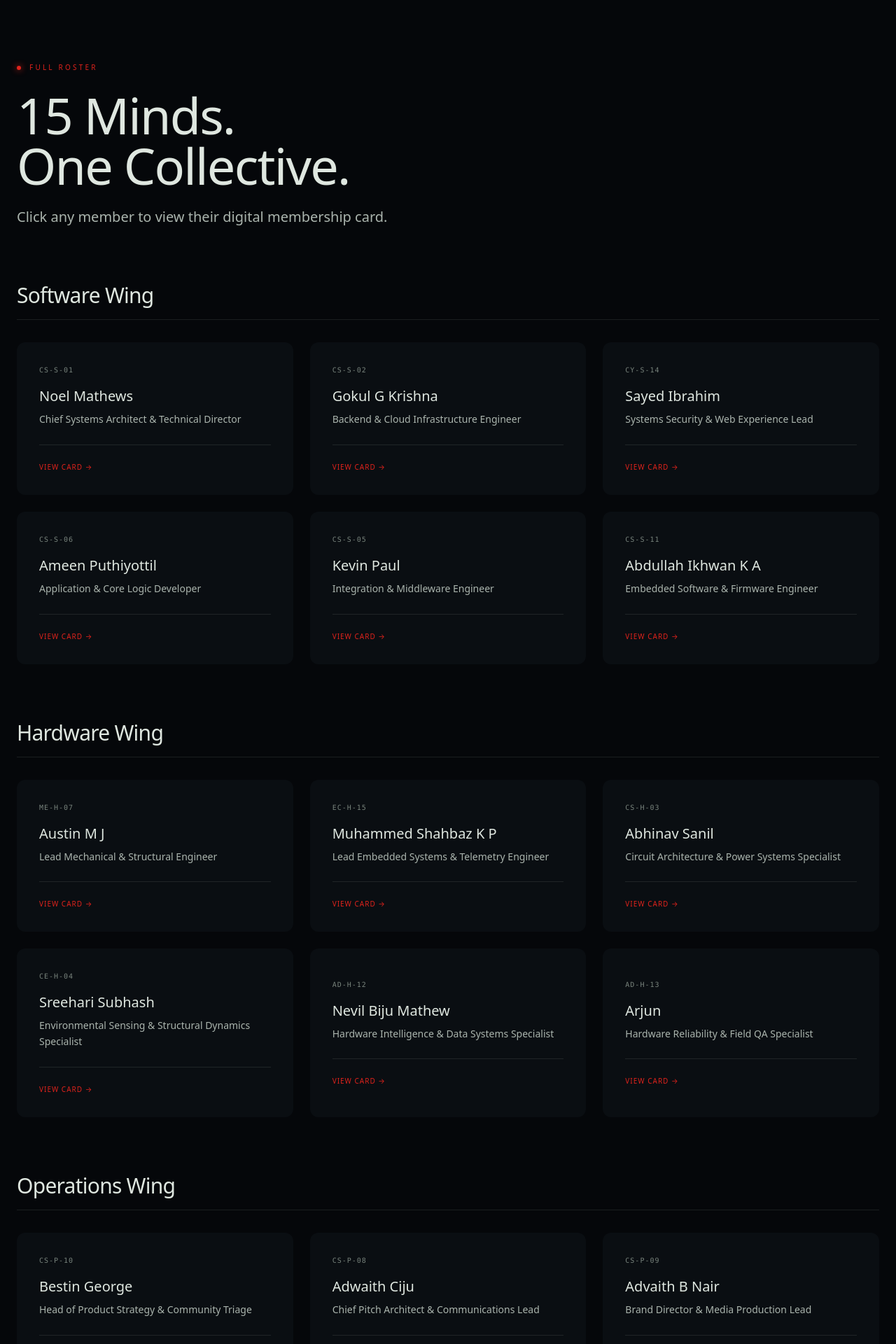
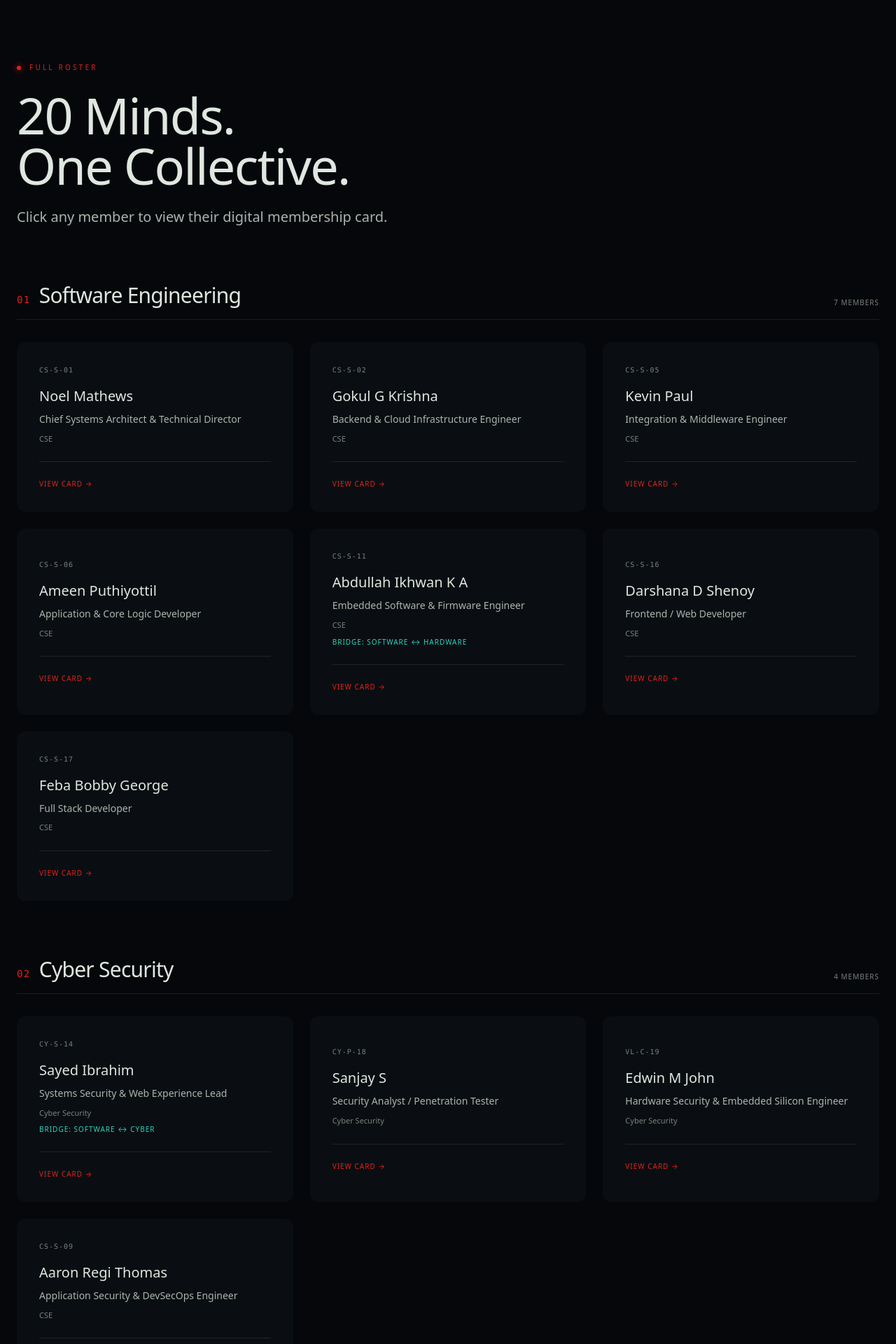
Before and after one commit to codekootu/codekootu, a Next.js app: page /members in a window 1280 px wide. Shown: the part 120-2040 px from the top of the page at 70% size. Built offline with nearby package versions, Linux system fonts and the light colour scheme.

Commit message:
Update page.tsx

```diff
--- a/src/app/members/page.tsx
+++ b/src/app/members/page.tsx
@@ -4,26 +4,47 @@ import { useState } from 'react';
 import Link from 'next/link';
 import { ArrowLeft, X } from 'lucide-react';
 
-const MEMBERS = [
-  // Software Wing
-  { id: 'CS-S-01', name: 'Noel Mathews', title: 'Chief Systems Architect & Technical Director', wing: 'Software' },
-  { id: 'CS-S-02', name: 'Gokul G Krishna', title: 'Backend & Cloud Infrastructure Engineer', wing: 'Software' },
-  { id: 'CY-S-14', name: 'Sayed Ibrahim', title: 'Systems Security & Web Experience Lead', wing: 'Software' },
-  { id: 'CS-S-06', name: 'Ameen Puthiyottil', title: 'Application & Core Logic Developer', wing: 'Software' },
-  { id: 'CS-S-05', name: 'Kevin Paul', title: 'Integration & Middleware Engineer', wing: 'Software' },
-  { id: 'CS-S-11', name: 'Abdullah Ikhwan K A', title: 'Embedded Software & Firmware Engineer', wing: 'Software' },
-  // Hardware Wing
-  { id: 'ME-H-07', name: 'Austin M J', title: 'Lead Mechanical & Structural Engineer', wing: 'Hardware' },
-  { id: 'EC-H-15', name: 'Muhammed Shahbaz K P', title: 'Lead Embedded Systems & Telemetry Engineer', wing: 'Hardware' },
-  { id: 'CS-H-03', name: 'Abhinav Sanil', title: 'Circuit Architecture & Power Systems Specialist', wing: 'Hardware' },
-  { id: 'CE-H-04', name: 'Sreehari Subhash', title: 'Environmental Sensing & Structural Dynamics Specialist', wing: 'Hardware' },
-  { id: 'AD-H-12', name: 'Nevil Biju Mathew', title: 'Hardware Intelligence & Data Systems Specialist', wing: 'Hardware' },
-  { id: 'AD-H-13', name: 'Arjun', title: 'Hardware Reliability & Field QA Specialist', wing: 'Hardware' },
-  // Operations Wing
-  { id: 'CS-P-10', name: 'Bestin George', title: 'Head of Product Strategy & Community Triage', wing: 'Operations' },
-  { id: 'CS-P-08', name: 'Adwaith Ciju', title: 'Chief Pitch Architect & Communications Lead', wing: 'Operations' },
-  { id: 'CS-P-09', name: 'Advaith B Nair', title: 'Brand Director & Media Production Lead', wing: 'Operations' },
+type Member = { id: string | null; name: string; title: string; dept: string; wing: string; bridge?: string };
+
+// id = membership/credential ID (used to load /cards/<id>-front.png). Use null if a member has no card yet.
+const MEMBERS: Member[] = [
+  // Software Engineering
+  { id: 'CS-S-01', name: 'Noel Mathews', title: 'Chief Systems Architect & Technical Director', dept: 'CSE', wing: 'Software' },
+  { id: 'CS-S-02', name: 'Gokul G Krishna', title: 'Backend & Cloud Infrastructure Engineer', dept: 'CSE', wing: 'Software' },
+  { id: 'CS-S-05', name: 'Kevin Paul', title: 'Integration & Middleware Engineer', dept: 'CSE', wing: 'Software' },
+  { id: 'CS-S-06', name: 'Ameen Puthiyottil', title: 'Application & Core Logic Developer', dept: 'CSE', wing: 'Software' },
+  { id: 'CS-S-11', name: 'Abdullah Ikhwan K A', title: 'Embedded Software & Firmware Engineer', dept: 'CSE', wing: 'Software', bridge: 'Bridge: Software ↔ Hardware' },
+  { id: 'CS-S-16', name: 'Darshana D Shenoy', title: 'Frontend / Web Developer', dept: 'CSE', wing: 'Software' },
+  { id: 'CS-S-17', name: 'Feba Bobby George', title: 'Full Stack Developer', dept: 'CSE', wing: 'Software' },
+  // Cyber Security
+  { id: 'CY-S-14', name: 'Sayed Ibrahim', title: 'Systems Security & Web Experience Lead', dept: 'Cyber Security', wing: 'Cyber', bridge: 'Bridge: Software ↔ Cyber' },
+  { id: 'CY-P-18', name: 'Sanjay S', title: 'Security Analyst / Penetration Tester', dept: 'Cyber Security', wing: 'Cyber' },
+  { id: 'VL-C-19', name: 'Edwin M John', title: 'Hardware Security & Embedded Silicon Engineer', dept: 'Cyber Security', wing: 'Cyber' },
+  { id: 'CS-S-09', name: 'Aaron Regi Thomas', title: 'Application Security & DevSecOps Engineer', dept: 'CSE', wing: 'Cyber' },
+  // Hardware Engineering
+  { id: 'EC-H-15', name: 'Muhammed Shahbaz K P', title: 'Lead Embedded Systems & Telemetry Engineer', dept: 'EC', wing: 'Hardware' },
+  { id: 'CS-H-03', name: 'Abhinav Sanil', title: 'Circuit Architecture & Power Systems Specialist', dept: 'CSE', wing: 'Hardware' },
+  { id: 'AD-H-12', name: 'Nevil Biju Mathew', title: 'Hardware Intelligence & Data Systems Specialist', dept: 'AI / DS', wing: 'Hardware' },
+  { id: 'EC-H-20', name: 'Christy Kuruvilla', title: 'VLSI Design / PCB Layout Engineer', dept: 'VLSI', wing: 'Hardware' },
+  { id: 'ME-H-07', name: 'Austin M J', title: 'Lead Mechanical & Structural Engineer', dept: 'Mechanical / Civil', wing: 'Hardware' },
+  { id: 'CE-H-04', name: 'Sreehari Subhash', title: 'Environmental Sensing & Structural Dynamics Specialist', dept: 'Civil / Mech', wing: 'Hardware' },
+  { id: 'AD-H-13', name: 'Arjun', title: 'Hardware Reliability & Field QA Specialist', dept: 'Mechanical', wing: 'Hardware' },
+  // Media & Outreach
+  { id: 'CS-P-10', name: 'Bestin George', title: 'Head of Product Strategy & Community Triage', dept: 'Outreach', wing: 'Media & Outreach' },
+  { id: 'CS-P-08', name: 'Adwaith Ciju', title: 'Chief Pitch Architect & Communications Lead', dept: 'Outreach', wing: 'Media & Outreach' },
 ];
+
+// Shown in his own section at the very end of the page.
+const ADVAITH: Member = { id: null, name: 'Advaith B Nair', title: 'Brand Director & Media Production Lead', dept: 'Founding Member', wing: 'Forever Kootu' };
+
+// Wing display order
+const WINGS = ['Software', 'Cyber', 'Hardware', 'Media & Outreach'];
+const WING_LABELS: Record<string, string> = {
+  'Software': 'Software Engineering',
+  'Cyber': 'Cyber Security',
+  'Hardware': 'Hardware Engineering',
+  'Media & Outreach': 'Media & Outreach',
+};
 
 export default function MembersPage() {
   const [selected, setSelected] = useState<any>(null);
@@ -52,35 +73,60 @@ export default function MembersPage() {
             <div className="w-1.5 h-1.5 rounded-full bg-[#e0231c] shadow-[0_0_10px_#e0231c]" />
             Full Roster
           </div>
-          <h1 className="text-5xl md:text-7xl font-normal tracking-tight mb-6">15 Minds.<br/>One Collective.</h1>
+          <h1 className="text-5xl md:text-7xl font-normal tracking-tight mb-6">20 Minds.<br/>One Collective.</h1>
           <p className="text-lg md:text-xl text-[#aab4ad] leading-relaxed">
             Click any member to view their digital membership card.
           </p>
         </div>
 
-        {['Software', 'Hardware', 'Operations'].map((wing) => (
+        {WINGS.map((wing, wi) => (
           <div key={wing} className="mb-20">
             <div className="flex items-end justify-between border-b border-[#dfe7e0]/10 pb-4 mb-8">
-              <h2 className="text-3xl font-normal tracking-tight">{wing} Wing</h2>
+              <h2 className="text-3xl font-normal tracking-tight">
+                <span className="text-[#e0231c] font-mono text-sm tracking-widest mr-3">0{wi + 1}</span>{WING_LABELS[wing]}
+              </h2>
+              <span className="text-[10px] uppercase tracking-widest text-[#78837c]">{MEMBERS.filter(m => m.wing === wing).length} members</span>
             </div>
             <div className="grid grid-cols-1 md:grid-cols-2 lg:grid-cols-3 gap-6">
               {MEMBERS.filter(m => m.wing === wing).map((member) => (
                 <button
                   key={member.id}
-                  onClick={() => setSelected(member)}
+                  onClick={() => member.id && setSelected(member)}
                   className="text-left group relative p-6 md:p-8 bg-[#0a0e12] border border-[#dfe7e0]/5 hover:border-[#e0231c]/40 transition-all duration-300 rounded-xl overflow-hidden"
                 >
-                  <div className="text-[10px] font-mono tracking-widest text-[#78837c] mb-4">{member.id}</div>
+                  <div className="text-[10px] font-mono tracking-widest text-[#78837c] mb-4">{member.id ?? 'ID PENDING'}</div>
                   <h3 className="text-xl font-medium text-[#dfe7e0] mb-2 group-hover:text-white transition-colors">{member.name}</h3>
-                  <p className="text-sm text-[#aab4ad] leading-relaxed mb-4">{member.title}</p>
+                  <p className="text-sm text-[#aab4ad] leading-relaxed mb-2">{member.title}</p>
+                  <p className="text-[11px] text-[#78837c] mb-2">{member.dept}</p>
+                  {member.bridge && <p className="text-[10px] uppercase tracking-widest text-[#2dd4bf]">{member.bridge}</p>}
                   <div className="flex items-center gap-3 mt-6 pt-6 border-t border-[#dfe7e0]/10">
-                    <span className="text-[10px] uppercase tracking-widest text-[#e0231c]">View Card →</span>
+                    <span className="text-[10px] uppercase tracking-widest text-[#e0231c]">{member.id ? 'View Card →' : 'Card coming soon'}</span>
                   </div>
                 </button>
               ))}
             </div>
           </div>
         ))}
+
+        {/* Forever Kootu: dedicated section */}
+        <div className="mt-8 mb-10 pt-16 border-t border-[#dfe7e0]/10 text-center max-w-2xl mx-auto">
+          <div className="text-[10px] font-medium tracking-[0.32em] uppercase text-[#e0231c] mb-6 flex items-center justify-center gap-3">
+            <div className="w-1.5 h-1.5 rounded-full bg-[#e0231c] shadow-[0_0_10px_#e0231c]" />
+            Forever Kootu
+          </div>
+          <h2 className="text-3xl md:text-4xl font-normal tracking-tight mb-4">Always one of us.</h2>
+          <p className="text-[#aab4ad] leading-relaxed mb-10">
+            Advaith moved on to a new college, but he will always be our main in our hearts.
+            The collective was built with him, and his mark stays on everything we make.
+          </p>
+          <div className="text-left relative w-full max-w-md mx-auto p-6 md:p-8 bg-[#0a0e12] border border-[#e0231c]/30 rounded-xl overflow-hidden shadow-[0_0_30px_rgba(224,35,28,0.12)]">
+            <h3 className="text-xl font-medium text-white mb-2">{ADVAITH.name}</h3>
+            <p className="text-sm text-[#aab4ad] leading-relaxed">{ADVAITH.title}</p>
+            <div className="mt-6 pt-6 border-t border-[#dfe7e0]/10">
+              <span className="text-[10px] uppercase tracking-widest text-[#e0231c]">Forever part of the collective</span>
+            </div>
+          </div>
+        </div>
       </div>
 
       {/* 3D Flip Card Modal */}
```
